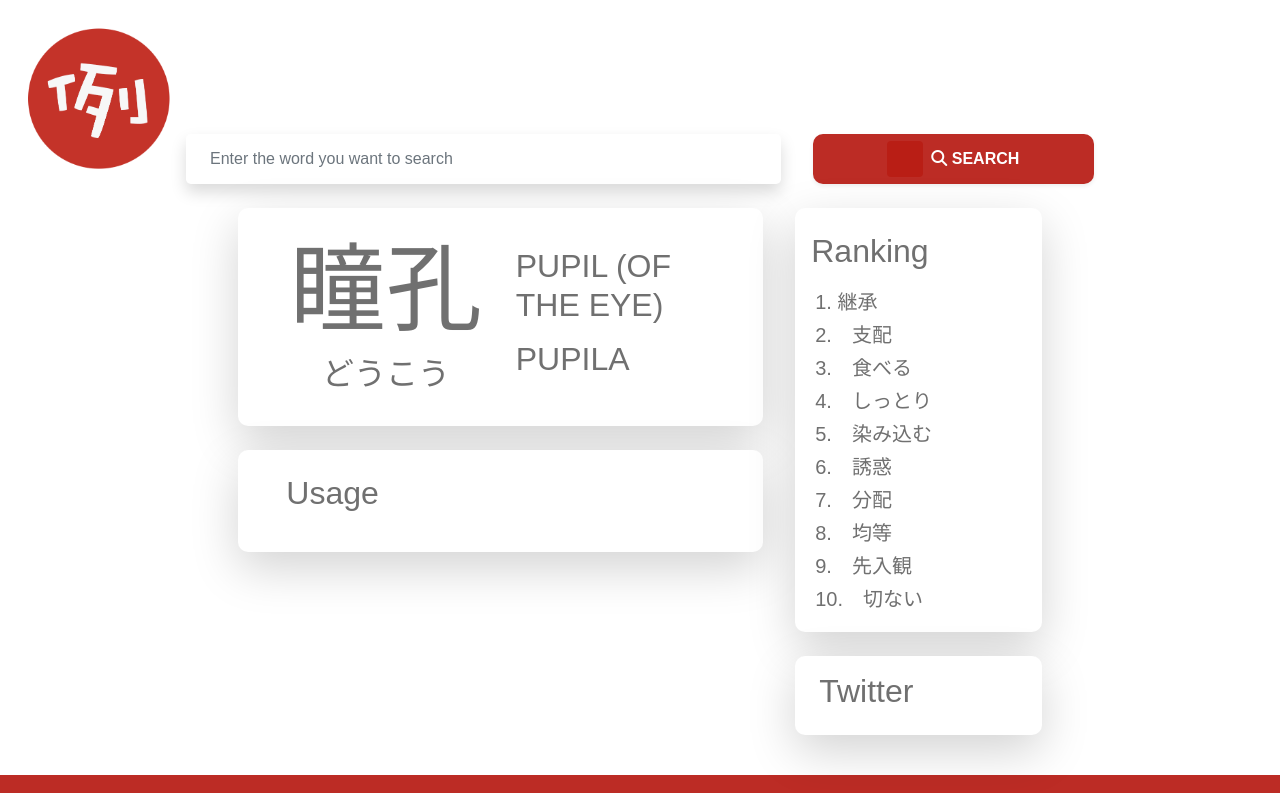
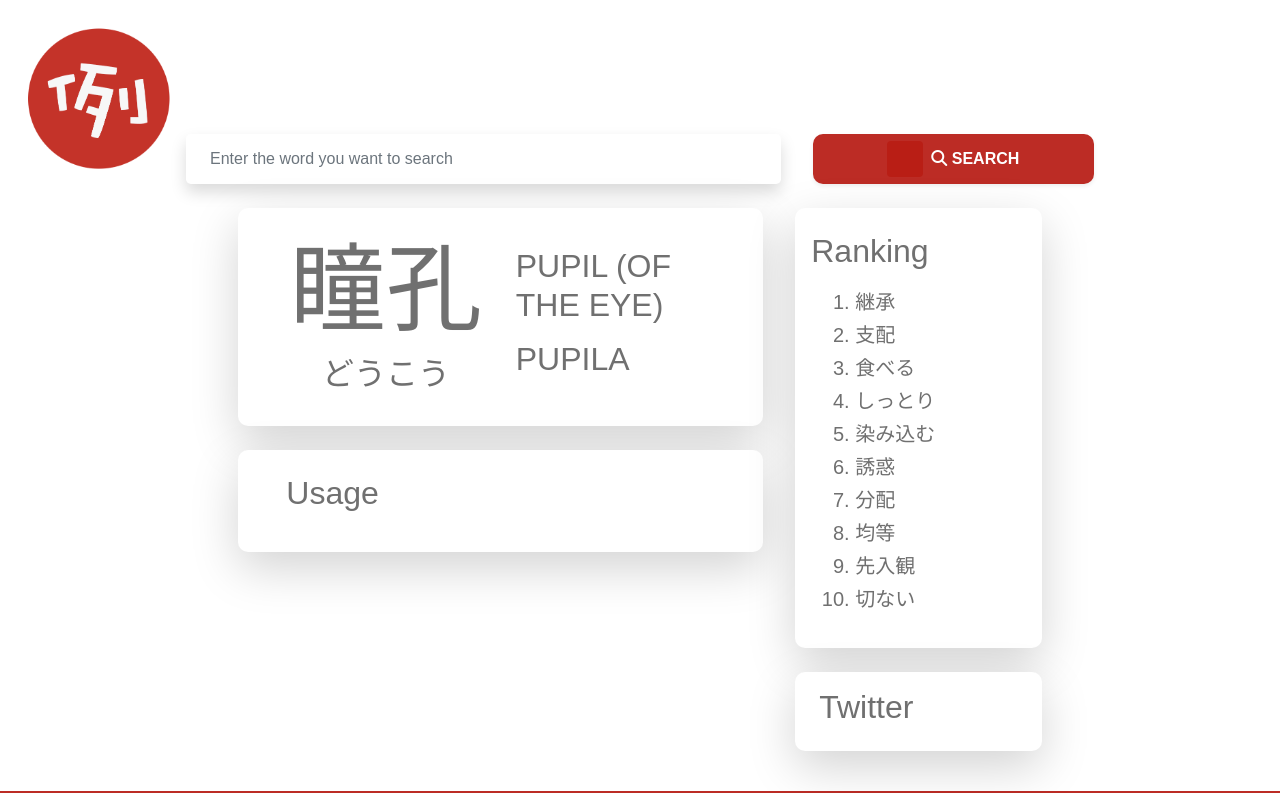
Before and after one commit to shinjatta/rei, an Angular app: page / in a window 1280 px wide. Shown: the top 793 px of the page. Built offline with nearby package versions, Linux system fonts and the light colour scheme.

Commit message:
Consigue las frases de NHK y Yahoo y top palabras links actualizados

```diff
--- a/src/app/data.service.ts
+++ b/src/app/data.service.ts
@@ -37,6 +37,16 @@ export class DataService {
     );
   }
 
+  /* Yahoo: Lloc de noticies */
+  private API_Yahoo = "http://localhost:3000/frases/yahoo/";
+
+  public getFrasesYahoo(paraula:string)
+  {
+    return this.httpClient.get(
+      this.API_Yahoo+paraula, { headers: new HttpHeaders({ 'Content-Type': 'application/json'}) }
+    );
+  }
+
 
   private MICROSOFT_API = "https://kanji-cors-bypass.herokuapp.com/api/";
 
--- a/src/app/home/home.component.css
+++ b/src/app/home/home.component.css
@@ -7,3 +7,12 @@
 .nombreRanking{
     margin-left: 20px;
 }
+
+li a{
+    color: #707070;
+}
+
+li a:hover{
+    text-decoration: underline;
+    text-decoration-thickness: 5%;
+}
--- a/src/app/home/home.component.html
+++ b/src/app/home/home.component.html
@@ -55,16 +55,18 @@
           <div class="bg-white rounded-xl shadow-lg overflow-hidden mb-4 pb-3">
             <h2 class="text-paragraph mb-3 ml-3 mt-4 nombreRanking">Ranking</h2>
             <h5 class="text-paragraph mb-0 lista_palabras">
-                1.  継承 <br>
-                2.　支配 <br>
-                3.　食べる <br>
-                4.　しっとり <br>
-                5.　染み込む <br>
-                6.　誘惑 <br>
-                7.　分配 <br>
-                8.　均等 <br>
-                9.　先入観 <br>
-                10.　切ない <br>
+               <ol>
+                 <li> <a [routerLink]="['/継承']"> 継承</a></li>
+                 <li> <a [routerLink]="['/支配']"> 支配</a> </li>
+                 <li> <a [routerLink]="['/食べる']"> 食べる</a> </li>
+                 <li> <a [routerLink]="['/しっとり']"> しっとり</a> </li>
+                 <li> <a [routerLink]="['/染み込む']"> 染み込む</a> </li>
+                 <li> <a [routerLink]="['/誘惑']"> 誘惑</a> </li>
+                 <li> <a [routerLink]="['/分配']"> 分配</a> </li>
+                 <li> <a [routerLink]="['/均等']"> 均等</a> </li>
+                 <li> <a [routerLink]="['/先入観']"> 先入観</a> </li>
+                 <li> <a [routerLink]="['/切ない']"> 切ない</a> </li>
+               </ol>
               </h5>
           </div>
           <div class="bg-white rounded-xl shadow-lg px-2 py-3">
--- a/src/app/resultado-busqueda/resultado-busqueda.component.html
+++ b/src/app/resultado-busqueda/resultado-busqueda.component.html
@@ -57,20 +57,16 @@
             <h2 class="text-paragraph mb-3">Examples</h2>
             <div class="border-left-5 border-color p-2 mb-3">
               <h5 class="text-paragraph">{{fraseNHKtitle}}</h5>
-              <a href="#" class="nav-link p-0 text-paragraph h5 mb-0">www.nhk.or.jp</a>
+              <a href="{{fraseNHKlink}}" class="nav-link p-0 text-paragraph h5 mb-0">www.nhk.or.jp</a>
             </div>
-            <div class="border-left-5 border-color p-2 mb-3">
+            <!-- <div class="border-left-5 border-color p-2 mb-3">
               <h5 class="text-paragraph mb-0">2004年に同法人を立ち上げ、地域の食文化の継承や食育活動に
                 取り組んでいる</h5>
               <a href="#" class="nav-link p-0 text-paragraph h5 mb-0"> www.asahi.com</a>
-            </div>
+            </div> -->
             <div class="border-left-5 border-color p-2 mb-2">
-              <h5 class="text-paragraph mb-0">君主制をとっている国では、継承をめぐる紛争を防ぐため、
-                継承法を明確に定めていることが多い。しかし、歴史上は数々の
-                継承紛争が生じている。中国王朝はその最たるものであり、非常
-                に多くの事例がある。
-              </h5>
-              <a href="#" class="nav-link p-0 text-paragraph h5 mb-0 text-break">www.ja.wikipedia.org</a>
+              <h5 class="text-paragraph mb-0">{{fraseYahootitle}}</h5>
+              <a href="{{fraseYahoolink}}" class="nav-link p-0 text-paragraph h5 mb-0 text-break">www.news.yahoo.co.jp</a>
             </div>
           </div>
         </div>
--- a/src/app/resultado-busqueda/resultado-busqueda.component.ts
+++ b/src/app/resultado-busqueda/resultado-busqueda.component.ts
@@ -17,8 +17,12 @@ export class ResultadoBusquedaComponent implements OnInit {
   lectura="";
   traduccionIngles="";
   traduccionEspañol="herencia, sucesión";
+  /* NHK */
   fraseNHKtitle=""
   fraseNHKlink="";
+  /* Yahoo */
+  fraseYahootitle=""
+  fraseYahoolink="";
 
   constructor(private data: DataService,
     private _router: Router,
@@ -48,10 +52,22 @@ export class ResultadoBusquedaComponent implements OnInit {
   /* Funcion que se mira todo lo recibido y decide que frases va a mostrar (Solo 1 o ninguna) */
   decideQueFraseMostrar(frases:Array<any>){
     let ambParaula=frases.filter(frase=> {
-      return(frase.title.includes(this.search));
+      return(frase.text.includes(this.search));
     })
     if(ambParaula.length>0){
-      return ambParaula[0].title;
+      return ambParaula[0].text;
+    }else{
+      return null;
+    }
+   }
+
+   /* Funcion que se mira todo lo recibido y decide que frases va a mostrar (Solo 1 o ninguna) */
+   decideLinkQueMostrar(frases:Array<any>){
+    let ambParaula=frases.filter(frase=> {
+      return(frase.text.includes(this.search));
+    })
+    if(ambParaula.length>0){
+      return ambParaula[0].link;
     }else{
       return null;
     }
@@ -64,7 +80,24 @@ export class ResultadoBusquedaComponent implements OnInit {
     .subscribe(
       (result:any) => {
         this.fraseNHKtitle=this.decideQueFraseMostrar(result);
-        console.log(this.fraseNHKtitle);
+        this.fraseNHKlink=this.decideLinkQueMostrar(result);
+      },
+      (error) => {
+       console.log(error);
+      }
+    );
+  }
+
+  /* Se conecta a la api que consigue frases de la web Yahoo de noticias y devuelve frases */
+  buscaExemplesYahoo(){
+    this.palabraPrincipal=this.search;
+    this.data.getFrasesYahoo(this.palabraPrincipal)
+    .subscribe(
+      (result:any) => {
+        console.log(result);
+        this.fraseYahootitle=this.decideQueFraseMostrar(result);
+        this.fraseYahoolink=this.decideLinkQueMostrar(result);
+
       },
       (error) => {
        console.log(error);
@@ -113,6 +146,7 @@ export class ResultadoBusquedaComponent implements OnInit {
       this.search = params['word'];
       this.traducir();
       this.tamanyoPalabras();
+      this.buscaExemplesYahoo();
       this.buscaExemplesNHK();
 
     });
```
